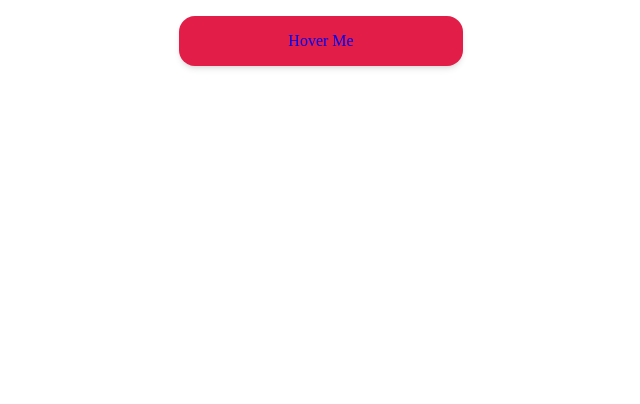
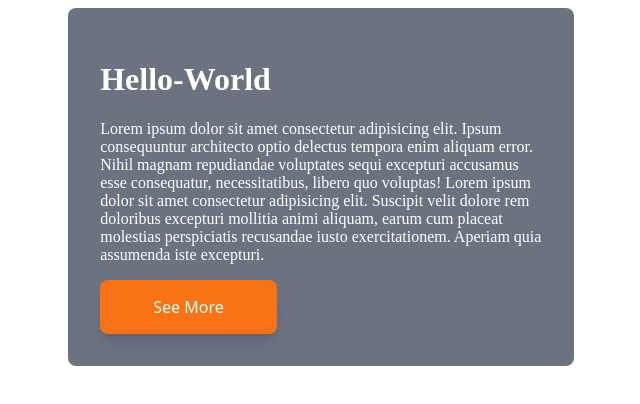
Before and after one commit to Douzandeh/simple-project-TailwindCss, a website: page index.html in a window 1280 px wide. Shown: the whole page, without its empty margins (319-959 px from the left). Drawn offline with Linux system fonts and the light colour scheme.

Commit message:
Added Hover Card

```diff
--- a/index.html
+++ b/index.html
@@ -8,6 +8,12 @@
     <title>Talwind Css</title>
   </head>
   <body>
-      <a href="#" class="block w-1/5 bg-rose-600 p-4 text-center no-underline capitalize mx-auto mt-4 rounded-2xl shadow-md hover:bg-purple-600 hover:text-lg transition-all duration-300 ease-linear delay-100">Hover Me</a>
+      <div class="w-2/5 p-8 box-border bg-gray-500 text-white mx-auto group transition-all duration-300 ease-linear hover:bg-red-300 rounded-lg">
+        <h1 class="group-hover:text-orange-500">Hello-World</h1>
+        <p>Lorem ipsum dolor sit amet consectetur adipisicing elit. Ipsum consequuntur architecto optio delectus tempora enim aliquam error. Nihil magnam repudiandae voluptates sequi excepturi accusamus esse consequatur, necessitatibus, libero quo voluptas!
+          Lorem ipsum dolor sit amet consectetur adipisicing elit. Suscipit velit dolore rem doloribus excepturi mollitia animi aliquam, earum cum placeat molestias perspiciatis recusandae iusto exercitationem. Aperiam quia assumenda iste excepturi.
+        </p>
+        <a href="#" class="block w-2/5 p-4 box-border bg-orange-500 text-center no-underline capitalize text-white font-sans rounded-lg shadow-lg">See more</a>
+      </div>
   </body>
 </html>
```
Also changed, not shown: css/main.css.
